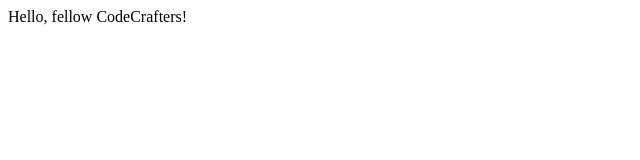
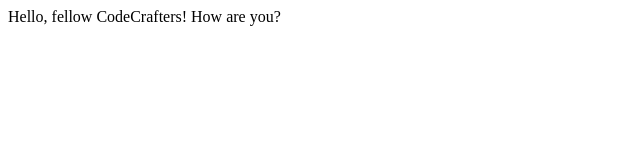
Before and after one commit to cc-erty/git-example, a plain HTML site: page index.html in a window 1280 px wide. Shown: the whole page, without its empty margins (0-640 px from the left). Drawn offline with Linux system fonts and the light colour scheme.

Commit message:
Added very nice greeting

```diff
--- a/index.html
+++ b/index.html
@@ -5,6 +5,6 @@
 	<title>Document</title>
 </head>
 <body>
-	Hello, fellow CodeCrafters!
+	Hello, fellow CodeCrafters! How are you?
 </body>
 </html>
```
